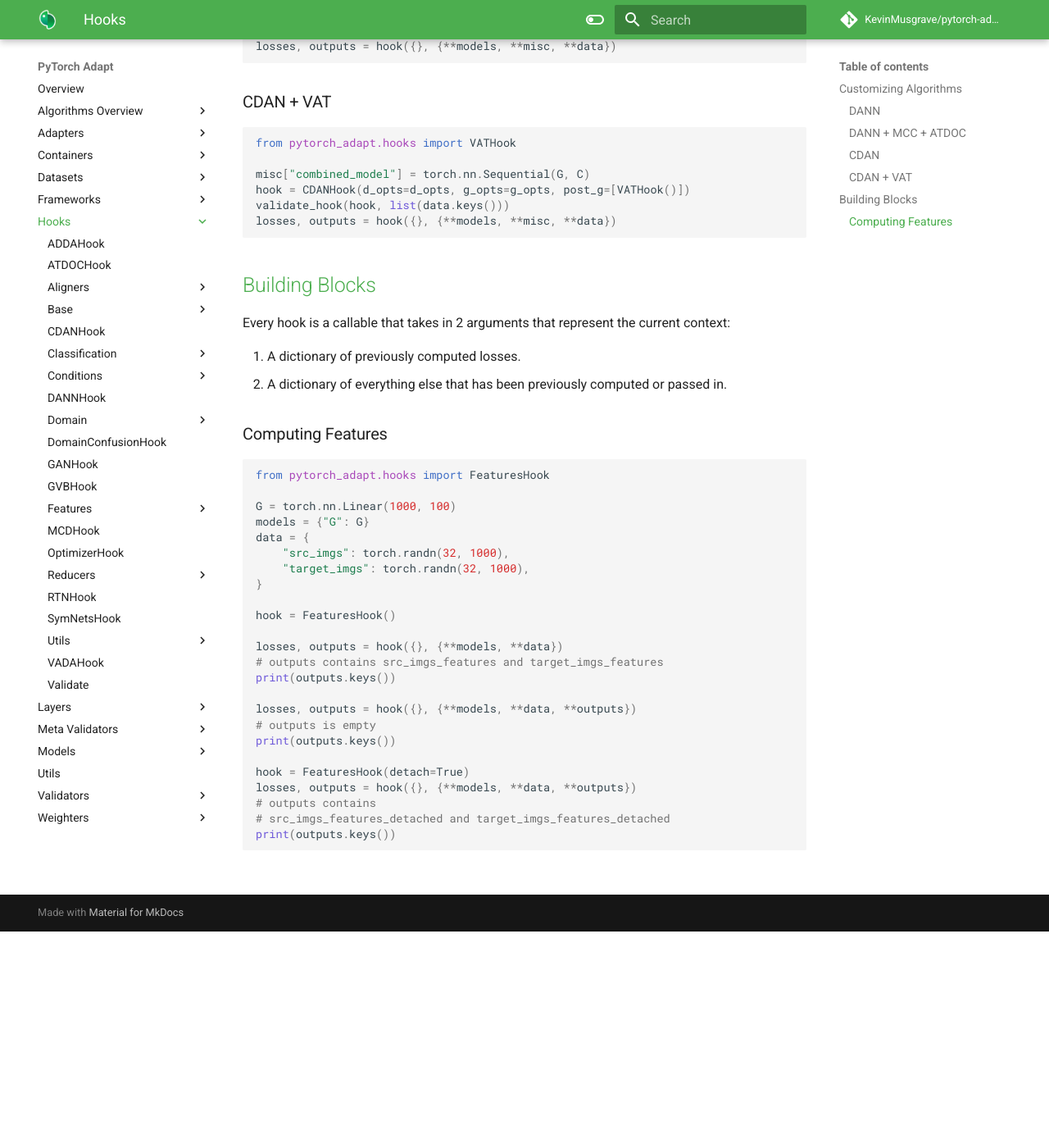
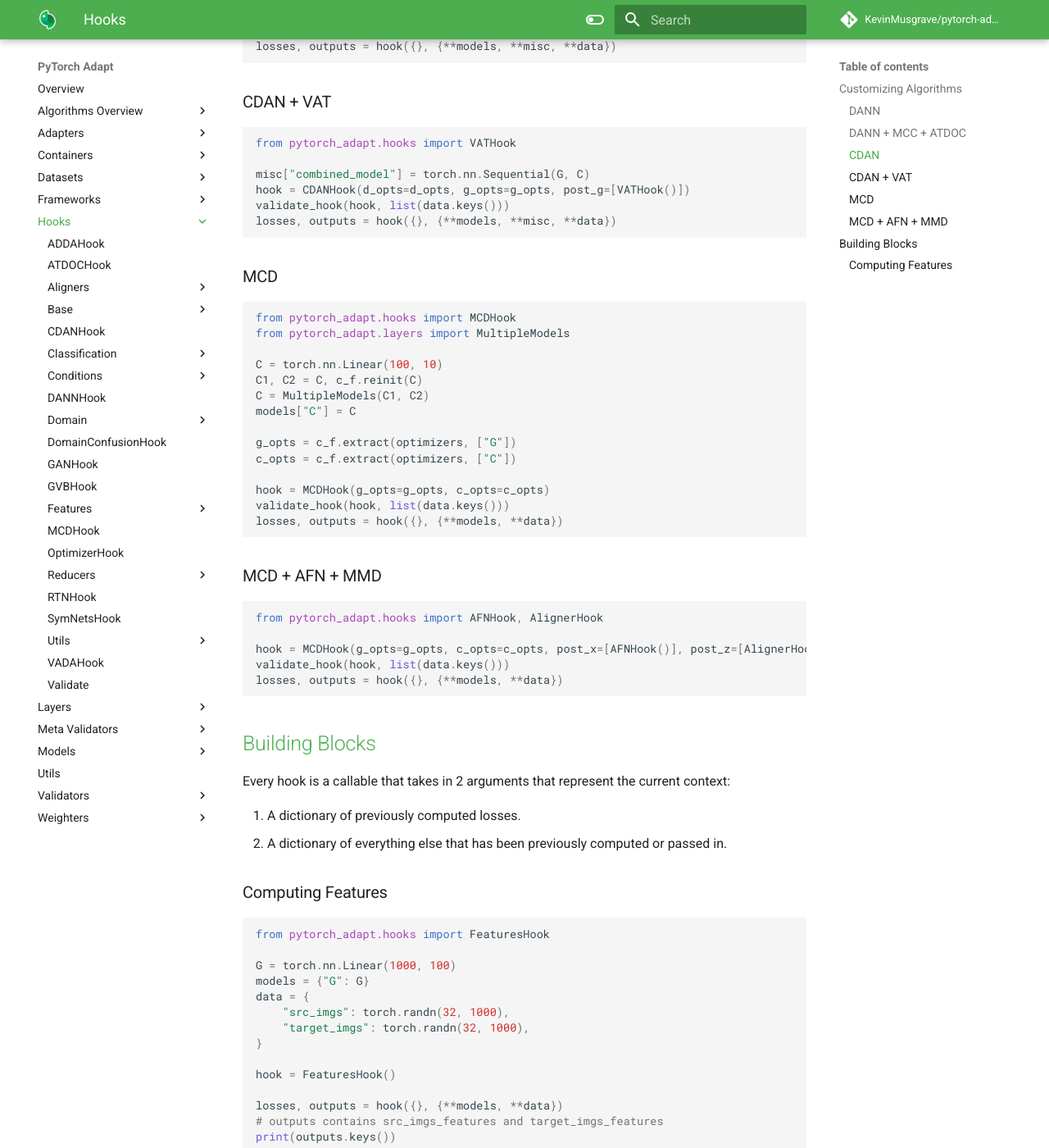
Before and after one commit to KevinMusgrave/pytorch-adapt, an MkDocs documentation site: the page built from docs/hooks/index.md, in a window 1280 px wide and 1400 px high, scrolled down 999 px. Shown: the whole window at 82% size. Built offline with MkDocs 1.6.1 and Material for MkDocs 9.7.7, drawn with Linux system fonts in a browser that asks for light colours; comment, search, counter and statistics services are not loaded; before the commit the page ends 2135 px from its top, so only the background shows below that.

Commit message:
Added to docs/hooks/index

````diff
--- a/docs/hooks/index.md
+++ b/docs/hooks/index.md
@@ -52,6 +52,32 @@ validate_hook(hook, list(data.keys()))
 losses, outputs = hook({}, {**models, **misc, **data})
 ```
 
+### MCD
+```python
+from pytorch_adapt.hooks import MCDHook
+from pytorch_adapt.layers import MultipleModels
+
+C = torch.nn.Linear(100, 10)
+C1, C2 = C, c_f.reinit(C)
+C = MultipleModels(C1, C2)
+models["C"] = C
+
+g_opts = c_f.extract(optimizers, ["G"])
+c_opts = c_f.extract(optimizers, ["C"])
+
+hook = MCDHook(g_opts=g_opts, c_opts=c_opts)
+validate_hook(hook, list(data.keys()))
+losses, outputs = hook({}, {**models, **data})
+```
+
+### MCD + AFN + MMD
+```python
+from pytorch_adapt.hooks import AFNHook, AlignerHook
+
+hook = MCDHook(g_opts=g_opts, c_opts=c_opts, post_x=[AFNHook()], post_z=[AlignerHook()])
+validate_hook(hook, list(data.keys()))
+losses, outputs = hook({}, {**models, **data})
+```
 
 
 
````
Also changed, not shown: 1 other file.
